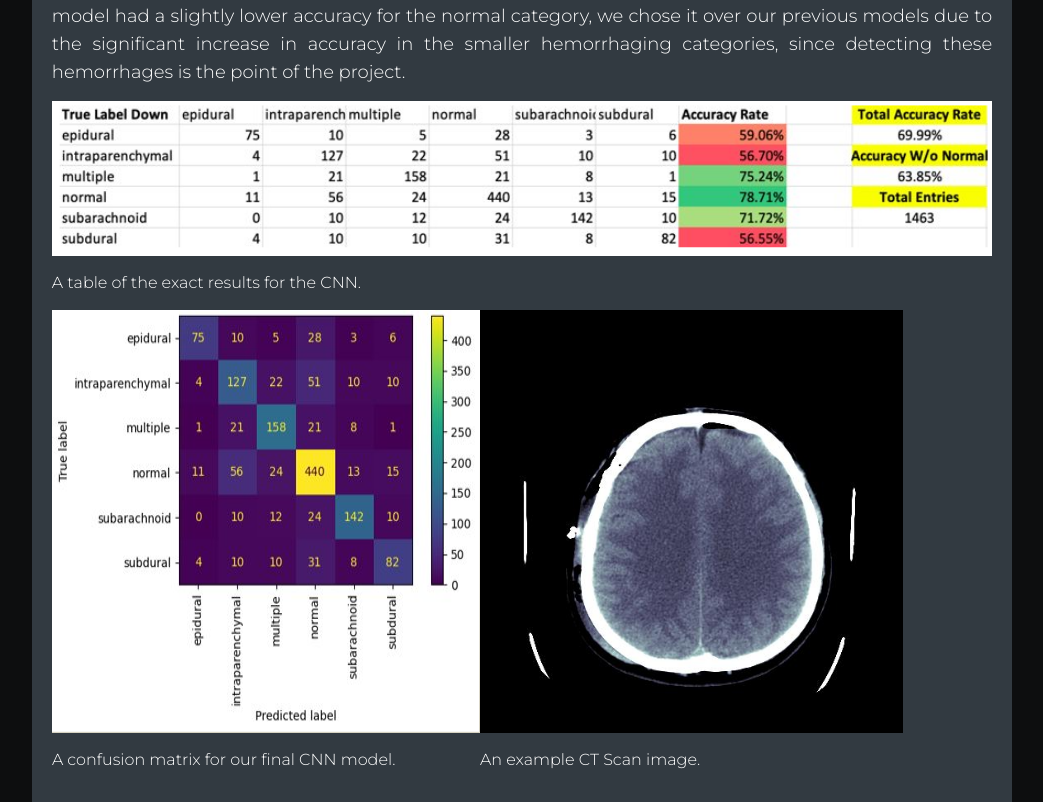
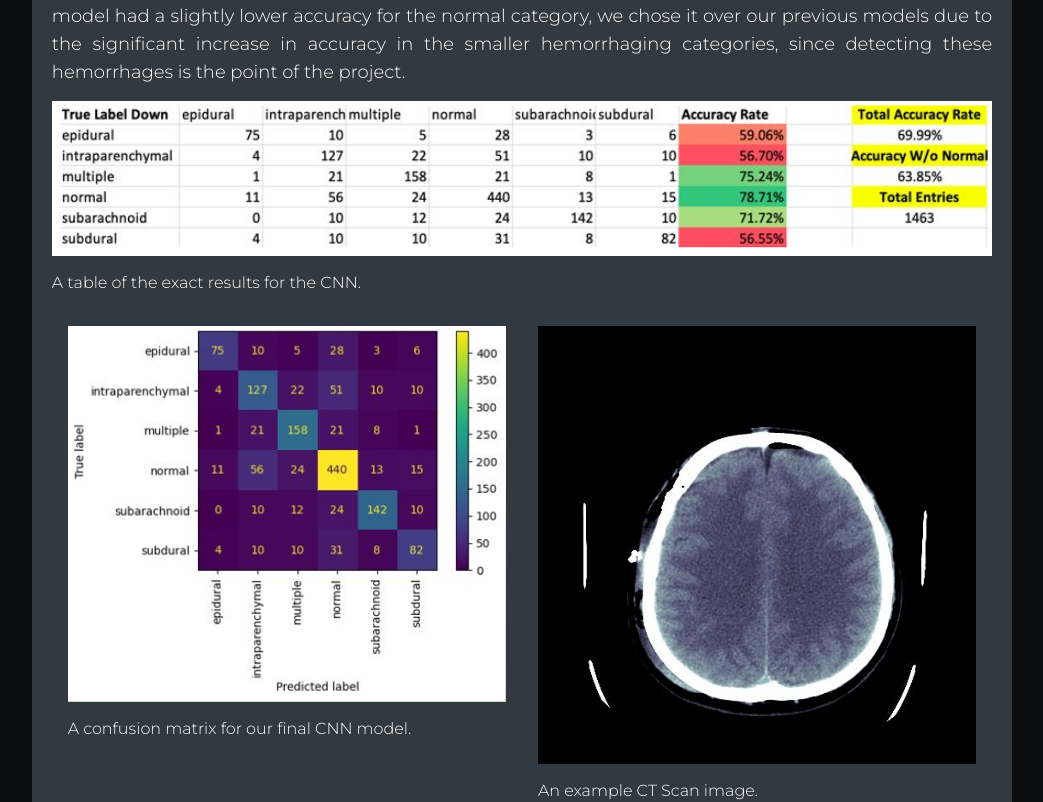
Before and after one commit to thomaswalewski/Personal-Website, a Next.js app: page /projects in a window 1280 px wide. Shown: the part 840-1642 px from the top of the page, without its empty margins (118-1161 px from the left). Built offline with nearby package versions, Linux system fonts and the light colour scheme.

Commit message:
css changes

```diff
--- a/src/app/page.js
+++ b/src/app/page.js
@@ -11,10 +11,10 @@ export default function Main() {
         <section id="intro">
           <div className='items-center flex flex-col'>
             <div className='pb-4 items-center flex flex-col'>
-              <img src="images/Res.jpg" className="w-7/8 md:w-2/4 mt-5 lg:mt-0 rounded-xl" />
+              <img src="images/Res.jpg" className="w-7/8 md:w-2/4 mt-5 lg:mt-0 rounded-xl lg:w-2/3" />
             </div>
             <h1 className="sm:text-8xl title-name text-5xl text-center font-normal pb-4">Thomas Walewski</h1>
-            <h2 className="text-justify text-md sm:text-lg w-6/8 sm:w-4/6 pl-3 pr-3 ">
+            <h2 className="text-justify text-md sm:text-lg w-7/8 md:w-4/6 pl-3 pr-3 ">
               Hello, thank you for visiting my website! I am a rising third year student at Northeastern University in
               Boston Massachusetts. I am majoring in Computer Science, and also pursuing a minor in Mathematics. I have a lot
               of wide interests within computer science, such as software development, database design, machine
@@ -27,8 +27,8 @@ export default function Main() {
             <h1 className="sm:text-8xl title-name text-5xl text-center font-normal pb-4 pt-4">About Me</h1>
           </div>
           <div className="about-desc-flex">
-            <div className="background-mygrey about-desc rounded-xl align-top  p-3">
-              <h1 className="text-2xl sm:text-4xl text-center">How I became interested in Computer Science</h1>
+            <div className="background-mygrey about-desc rounded-xl align-top p-3">
+              <h1 className="text-2xl sm:text-4xl text-center">How I Became Interested in Computer Science</h1>
               <h2 className='text-justify text-md sm:text-lg indent-6'>
                 When I was in elementary and middle school, like many other kids, I absolutely loved minecraft. I still
                 think its a great game, but at that time it was something I played every day. As I was getting into middle
@@ -46,7 +46,7 @@ export default function Main() {
               </h2>
             </div>
             <div className="background-mygrey about-desc rounded-xl align-baseline p-3">
-              <h1 className="text-2xl sm:text-4xl text-center">Interests Outside of Computer Science</h1>
+              <h1 className="text-2xl sm:text-4xl text-center">My Interests Outside of Computer Science</h1>
               <h2 className='text-justify text-md sm:text-lg indent-6'>
                 <p>
                   While this website is dedicated to showcasing my life from the lens of computer science, I really
--- a/src/app/projects/page.js
+++ b/src/app/projects/page.js
@@ -51,13 +51,13 @@ export default function Projects() {
                     <div className='justify-center'>
                         <img src="images/AI/Results.png" width="100%" />
                         <p>A table of the exact results for the CNN.</p>
-                        <div className='about-desc-flex'>
-                            <div>
-                                <img src="images/AI/ConfMatrix.png" className='h-4/5 block' />
+                        <div className='justify-center sm:flex'>
+                            <div className='p-4 sm:w-1/2 h-auto'>
+                                <img src="images/AI/ConfMatrix.png" className='w-full' />
                                 <p>A confusion matrix for our final CNN model.</p>
                             </div>
-                            <div>
-                                <img src="images/AI/3.jpg" className='h-4/5 block' />
+                            <div className='p-4 sm:w-1/2 h-auto'>
+                                <img src="images/AI/3.jpg" className='w-full' />
                                 <p>An example CT Scan image.</p>
                             </div>
                         </div>
--- a/src/app/style.css
+++ b/src/app/style.css
@@ -104,6 +104,10 @@ a:active {
   padding-right: 70px;
   padding-bottom: 20px;
   min-width: 360px;
+  display: flex;
+  justify-content: center;
+  align-items: center;
+  flex-direction: column;
 }
 
 .project {
@@ -111,8 +115,6 @@ a:active {
   min-width: 250px;
   height: auto;
   width: auto;
-  margin-left: 7%;
-  margin-right: 7%;
   padding-top: 20px;
   padding-left: 20px;
   padding-right: 20px;
@@ -120,10 +122,10 @@ a:active {
   border-radius: 25px;
   margin-bottom: 70px;
   margin-top: 20px;
-  color: white;
+  margin-left: 7%;
+  margin-right: 7%;
+  max-width: 1800px;
   text-align: justify;
-  min-width: fit-content;
-  overflow: hidden;
 }
 
 .project img {
@@ -145,16 +147,6 @@ a:active {
   padding: 15px;
 }
 
-#descriptionFM {
-  width: 260px;
-}
-
-#net {
-  text-align: center;
-  width: fit-content;
-  margin-top: 55px;
-}
-
 .flexible2 {
   display: flex;
   text-align: center;
@@ -172,11 +164,11 @@ a:active {
 }
 
 #intro {
-  height: calc(100vh - 70px);
+  min-height: calc(100vh - 75px);
+  height: auto;
   display: flex;
   justify-content: center;
   align-items: center;
-  min-height: fit-content;
 }
 
 .background-mygrey {
@@ -190,9 +182,9 @@ a:active {
 
 .about-desc-flex {
   display: flex;
-  min-width: fit-content;
-  clear: both;
-  justify-content: space-around;
+  flex-direction: row;
+  justify-content: center;
+  width: auto;
 }
 
 .cover-photo {
@@ -201,6 +193,7 @@ a:active {
   border-radius: 10px;
 }
 
+/*900PX MEDIA Q   */
 @media (max-width: 900px) {
   .home-back {
     padding: 40px;
@@ -241,14 +234,6 @@ a:active {
     padding-right: 10px;
   }
 
-  #intro {
-    min-height: calc(100vh - 75px);
-    height: auto;
-    display: flex;
-    justify-content: center;
-    align-items: center;
-  }
-
   .cover-photo {
     width: 85%;
     border-radius: 10px;
```
